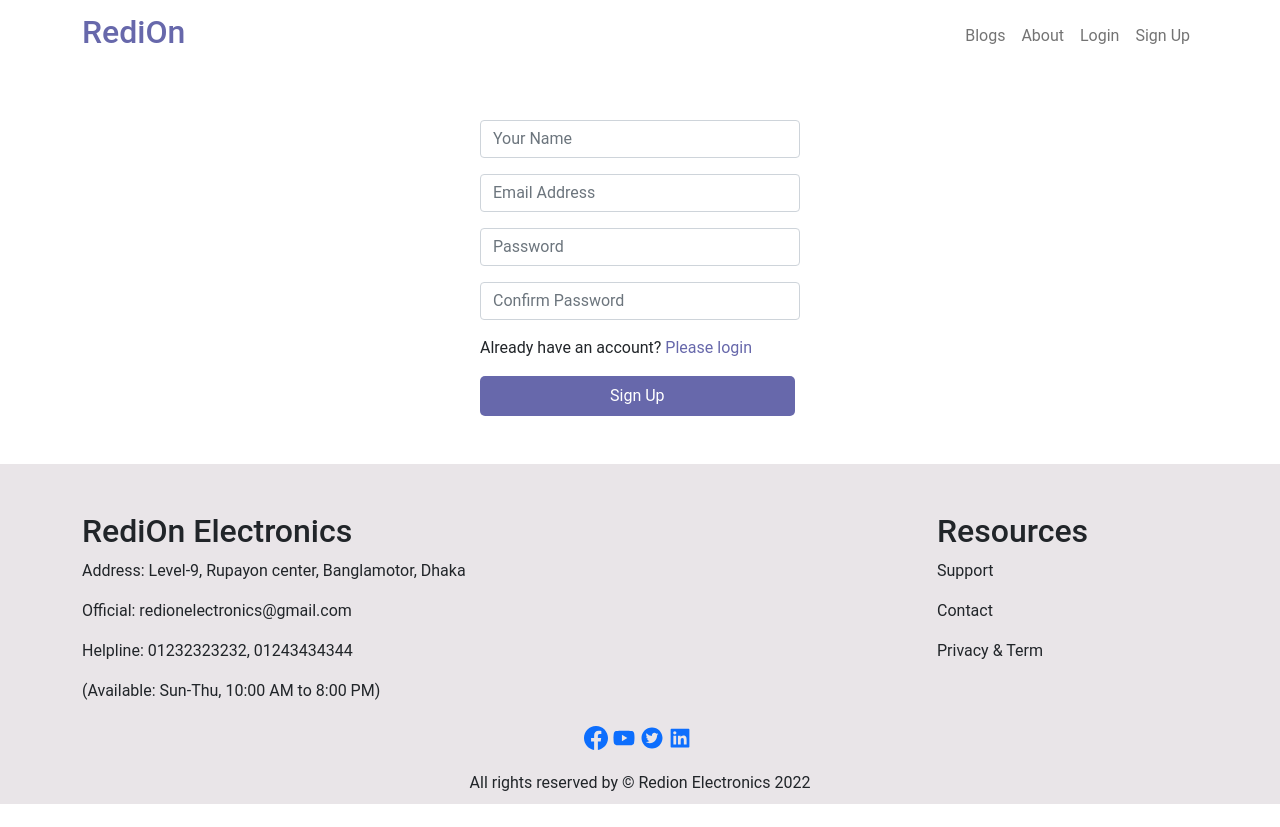
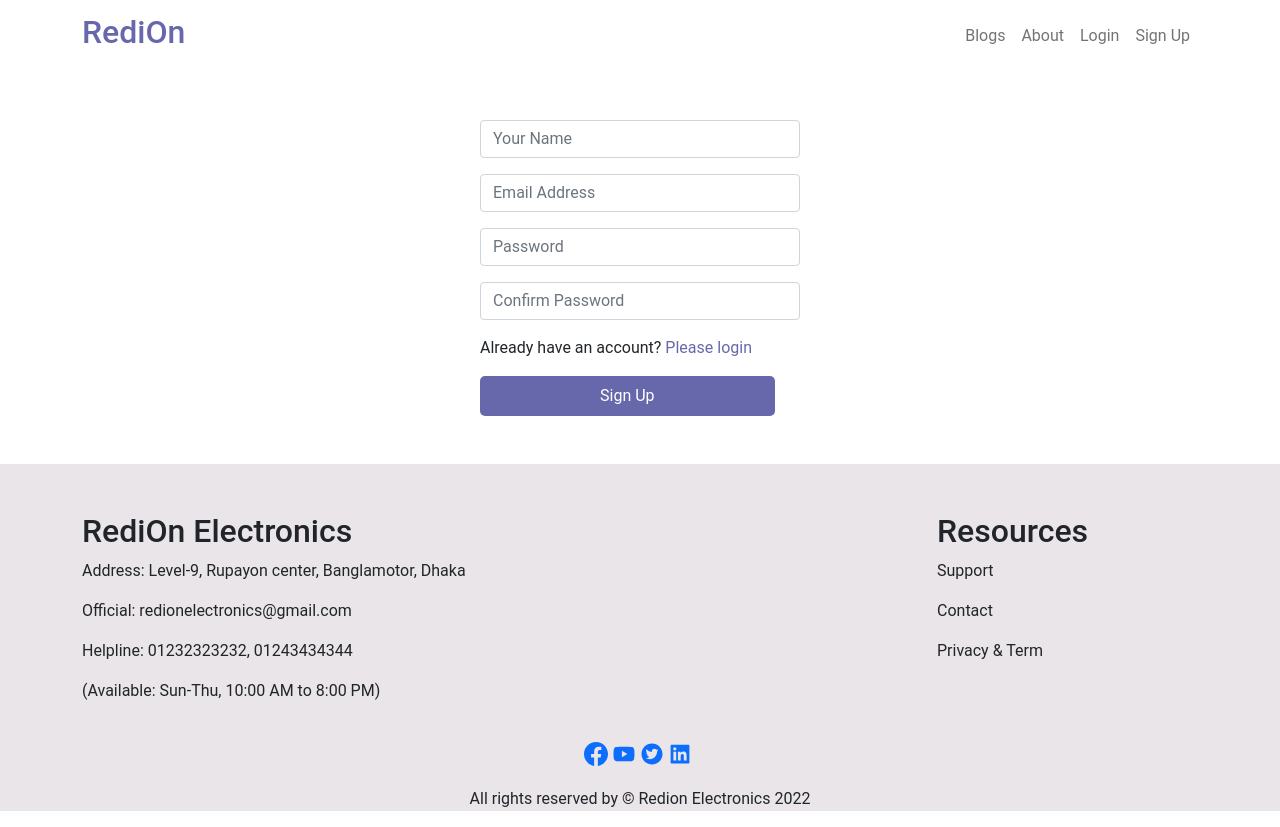
Before and after one commit to hoqradwan/redion-electronics-client, a React (Create React App) app: page /signup in a window 1280 px wide. Before the commit the page ends 804 px from the top, so only its background shows below. Built offline with nearby package versions, Linux system fonts and the light colour scheme; no server answers.

Commit message:
footer updated

```diff
--- a/src/Pages/Auth/Register/Register.css
+++ b/src/Pages/Auth/Register/Register.css
@@ -2,6 +2,6 @@
     background-color: #6768ab;
     color: white;
     border: none;
-    padding: 8px 130px;
+    padding: 8px 120px;
     border-radius: 5px;
 }
--- a/src/Pages/Auth/Register/Register.js
+++ b/src/Pages/Auth/Register/Register.js
@@ -68,9 +68,7 @@
         {password !== confirmPass && (
           <p className="text-danger">Password didn't matach</p>
         )}
-        {/*   <Form.Group className="mb-3" controlId="formBasicCheckbox">
-          <Form.Check type="checkbox" label="Check me out" />
-        </Form.Group> */}
+
         <p>
           Already have an account?{" "}
           <Link className="text-decoration-none" to="/login">
--- a/src/Pages/Shared/Footer/Footer.css
+++ b/src/Pages/Shared/Footer/Footer.css
@@ -1,6 +1,4 @@
 
 .footer-content{
     background-color: #E9E5E8;
-    height: 340px;
-    width: 100%;
 }
--- a/src/Pages/Shared/Footer/Footer.js
+++ b/src/Pages/Shared/Footer/Footer.js
@@ -14,14 +14,14 @@
     <div className="footer-content pt-5 mt-5">
       <div className="container">
         <div className="row">
-          <div className="col-9">
+          <div className="col-lg-9 col-12 mb-3">
             <h2>RediOn Electronics</h2>
             <p>Address: Level-9, Rupayon center, Banglamotor, Dhaka</p>
             <p>Official: redionelectronics@gmail.com</p>
             <p>Helpline: 01232323232, 01243434344</p>
             <p>(Available: Sun-Thu, 10:00 AM to 8:00 PM)</p>
           </div>
-          <div className="col-3">
+          <div className="col-lg-3 col-12">
             <h2>Resources</h2>
             <p>Support</p>
             <p>Contact</p>
```
